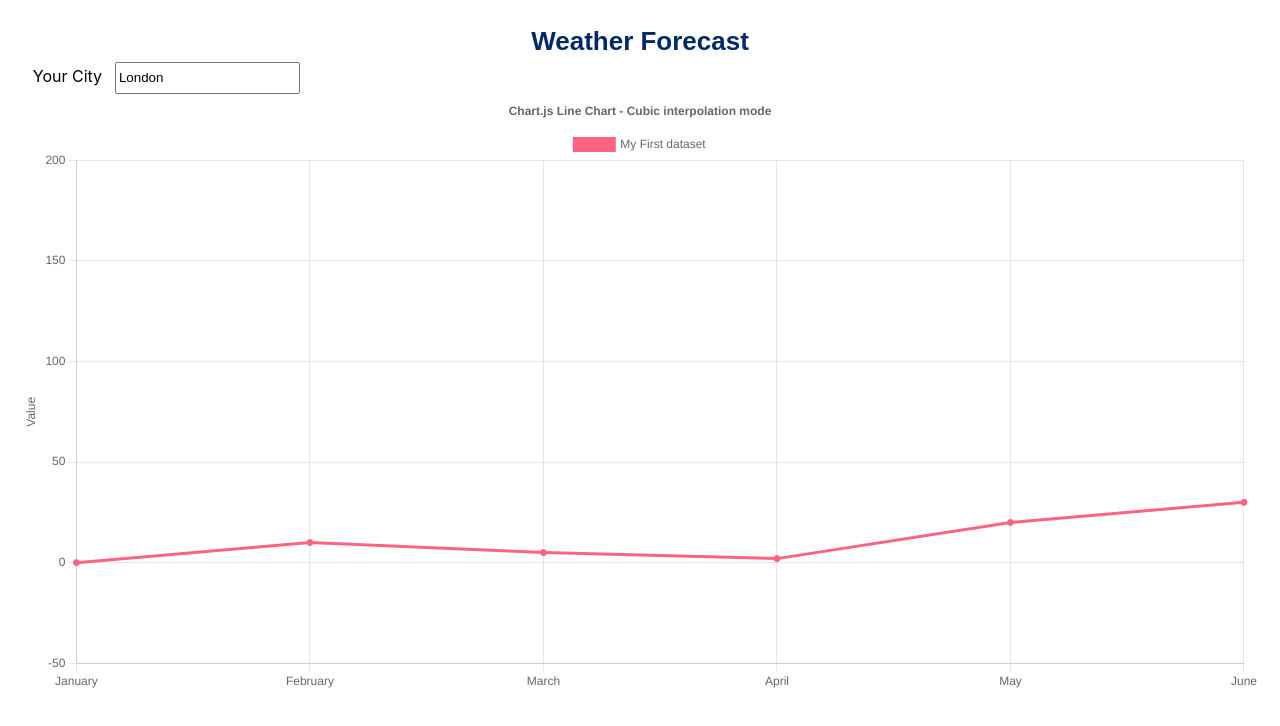
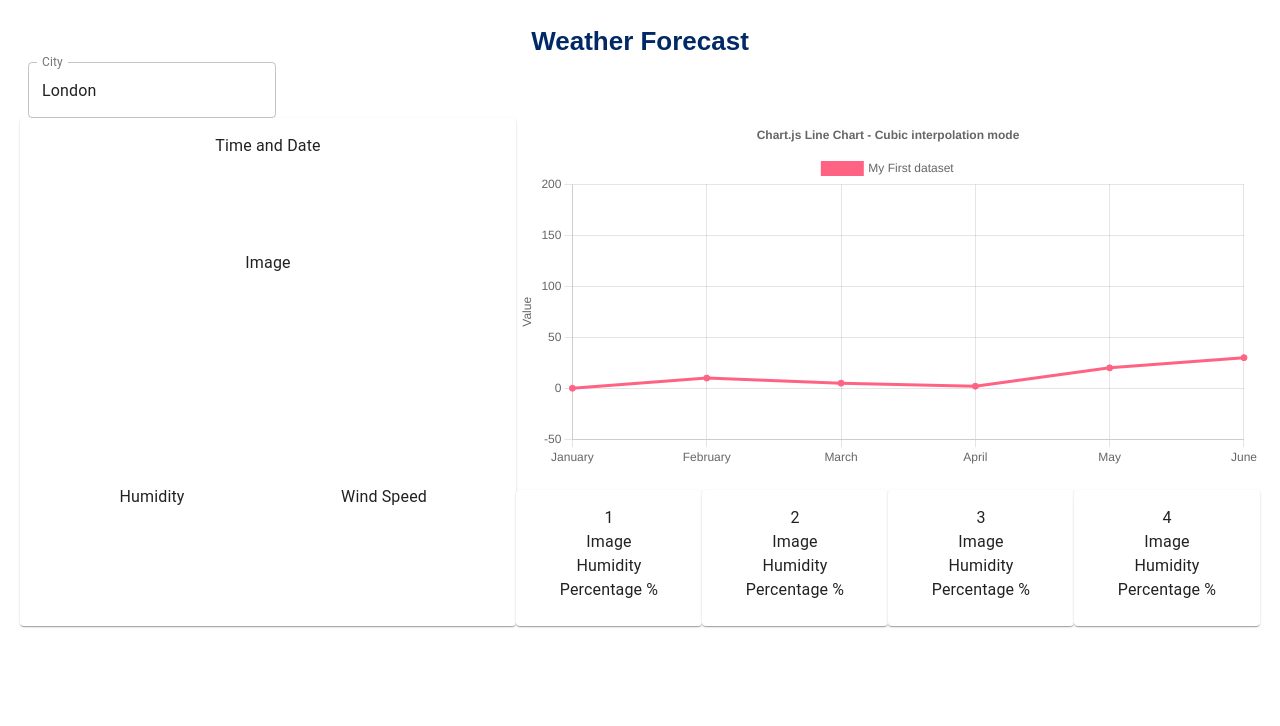
Before and after one commit to subbugv/Weather-forecast-website, a React (Create React App) app: page / in a window 1280 px wide. Shown: the top 726 px of the page. Built offline with nearby package versions, Linux system fonts and the light colour scheme; no server answers.

Commit message:
Complete Layout

```diff
--- a/package.json
+++ b/package.json
@@ -3,13 +3,17 @@
   "version": "0.1.0",
   "private": true,
   "dependencies": {
+    "@material-ui/core": "^4.11.4",
     "@testing-library/jest-dom": "^5.11.4",
     "@testing-library/react": "^11.1.0",
     "@testing-library/user-event": "^12.1.10",
     "chart.js": "^3.4.0",
     "react": "^17.0.2",
     "react-dom": "^17.0.2",
+    "react-redux": "^7.2.4",
     "react-scripts": "4.0.3",
+    "redux": "^4.1.0",
+    "redux-saga": "^1.1.3",
     "web-vitals": "^1.0.1"
   },
   "scripts": {
--- a/src/App.css
+++ /dev/null
@@ -1,66 +0,0 @@
-.App {
-  text-align: center;
-  min-height: 100vh;
-  margin: 20px;
-}
-
-.header {
-  color: rgb(0, 41, 102);
-  text-align: center;
-  /* display: flex;
-  justify-content: center;
-  align-items: center; */
-  font-size: calc(10px + 2vmin);
-  font-weight: bold;
-  font-family: Barlow, sans-serif;
-  line-height: 42px;
-  z-index: 1;
-  color: rgb(0, 41, 102);
-  margin: 0px;
-  transition: font-size 0.2s ease 0s;
-}
-
-.city {
-  text-align: left;
-  padding-left: 1vw;
-}
-
-#city {
-  margin-left: 1vw;
-  line-height: calc(10px + 2vmin);
-}
-
-.App-logo {
-  height: 40vmin;
-  pointer-events: none;
-}
-
-@media (prefers-reduced-motion: no-preference) {
-  .App-logo {
-    animation: App-logo-spin infinite 20s linear;
-  }
-}
-
-.App-header {
-  background-color: #282c34;
-  min-height: 100vh;
-  display: flex;
-  flex-direction: column;
-  align-items: center;
-  justify-content: center;
-  font-size: calc(10px + 2vmin);
-  color: white;
-}
-
-.App-link {
-  color: #61dafb;
-}
-
-@keyframes App-logo-spin {
-  from {
-    transform: rotate(0deg);
-  }
-  to {
-    transform: rotate(360deg);
-  }
-}
--- a/src/App.js
+++ b/src/App.js
@@ -1,13 +1,57 @@
-// import logo from "./logo.svg";
-import "./App.css";
-import ChartArea from "./components/ChartArea";
+import { Box, makeStyles } from "@material-ui/core";
+import React, { useState } from "react";
+import ChartArea from "./components/ChartArea/ChartArea";
+import CitySearch from "./components/CitySearch/CitySearch";
+import DayOverview from "./components/DayOverview/DayOverview";
+
+const useStyles = makeStyles({
+  root: {
+    minHeight: "100vh",
+    margin: "20px",
+  },
+  header: {
+    color: "rgb(0, 41, 102)",
+    textAlign: "center",
+    fontSize: "calc(10px + 2vmin)",
+    fontWeight: "bold",
+    fontFamily: "Barlow, sans-serif",
+    lineHeight: "42px",
+    zIndex: 1,
+    margin: "0px",
+    transition: "font-size 0.2s ease 0s",
+  },
+  bottom: {
+    display: "flex",
+  },
+  bottomLeft: {
+    width: "40%",
+  },
+  bottomRight: {
+    width: "60%",
+  },
+});
 
 function App() {
+  const classes = useStyles();
+  const [city, setCity] = useState("London");
+  const handleOnChange = (e) => {
+    setCity(e.target.value);
+  };
   return (
-    <div className="App">
-      <div className="header">Weather Forecast</div>
-      <ChartArea />
-    </div>
+    <Box className={classes.root}>
+      <Box className={classes.header}>
+        Weather Forecast
+      </Box>
+      <CitySearch handleOnChange={handleOnChange} city={city} />
+      <Box className={classes.bottom}>
+        <Box className={classes.bottomLeft}>
+          <DayOverview />
+        </Box>
+        <Box className={classes.bottomRight}>
+          <ChartArea city={city} />
+        </Box>
+      </Box>
+    </Box>
   );
 }
 
--- a/src/components/ChartArea.js
+++ /dev/null
@@ -1,19 +0,0 @@
-import React, { useState } from "react";
-import ChartInstance from "./ChartInstance";
-
-export default function ChartArea() {
-  const [city, setCity] = useState('London');
-
-  const handleOnChange =(event) => {
-    setCity(event.target.value);
-  };
-  return (
-    <div>
-      <div className="city">
-        <label htmlFor="city">Your City</label>
-        <input type="text" placeholder="Enter your city" name="city" id="city" value={city} onChange={handleOnChange}/>
-      </div>
-      <ChartInstance city={city}/>
-    </div>
-  );
-}
--- /dev/null
+++ b/src/components/ChartArea/ChartArea.js
@@ -0,0 +1,12 @@
+import React from "react";
+import ChartInstance from "../ChartInstance/ChartInstance";
+import DaySelector from "../DaySelector/DaySelector";
+
+export default function ChartArea({city}) {
+  return (
+    <div>
+      <ChartInstance city={city} />
+      <DaySelector />
+    </div>
+  );
+}
--- /dev/null
+++ b/src/components/CitySearch/CitySearch.js
@@ -0,0 +1,22 @@
+import { makeStyles, Box, TextField } from "@material-ui/core";
+import React from "react";
+
+const useStyles = makeStyles({
+  root: {
+    paddingLeft: "1vh",
+  },
+});
+
+export default function CitySearch({ handleOnChange, city }) {
+  const classes = useStyles();
+  return (
+    <Box className={classes.root}>
+      <TextField
+        label="City"
+        variant="outlined"
+        value={city}
+        onChange={handleOnChange}
+      />
+    </Box>
+  );
+}
--- /dev/null
+++ b/src/components/DayOverview/DayOverview.js
@@ -0,0 +1,52 @@
+import { Card, CardContent, Typography, makeStyles } from "@material-ui/core";
+import React from "react";
+
+const useStyles = makeStyles({
+  root: {
+    textAlign: "center",
+    height: "100%",
+  },
+  cardContent: {
+    textAlign: "center",
+    height: "calc(100% - 40px)",
+  },
+  date: {
+    height: "25%",
+    width: "100%",
+  },
+  image: {
+    height: "50%",
+    width: "100%",
+  },
+  bottomLeft: {
+    height: "25%",
+    width: "100%",
+  },
+  leftBottom: {
+    display: "flex",
+  },
+  humidity: {
+    width: "50%",
+  },
+  wind: {
+    width: "50%",
+  },
+});
+
+export default function DayOverview() {
+  const classes = useStyles();
+  return (
+    <Card className={classes.root}>
+      <CardContent className={classes.cardContent}>
+        <Typography className={classes.date}>Time and Date</Typography>
+        <Typography className={classes.image}>Image</Typography>
+        <Typography className={classes.bottomLeft}>
+          <Typography className={classes.leftBottom}>
+            <Typography className={classes.humidity}>Humidity</Typography>
+            <Typography className={classes.wind}>Wind Speed</Typography>
+          </Typography>
+        </Typography>
+      </CardContent>
+    </Card>
+  );
+}
--- /dev/null
+++ b/src/components/DayPreview/DayPreview.js
@@ -0,0 +1,27 @@
+import React from "react";
+import { makeStyles } from "@material-ui/core/styles";
+import { Card, CardContent, Typography } from "@material-ui/core";
+
+const useStyles = makeStyles({
+  root: {
+    width: "25%",
+    flexDirection: "column",
+  },
+  card: {
+    textAlign: "center",
+  },
+});
+
+export default function DayPreview({ day }) {
+  const classes = useStyles();
+  return (
+    <Card className={classes.root}>
+      <CardContent className={classes.card}>
+        <Typography>{day}</Typography>
+        <Typography>Image</Typography>
+        <Typography>Humidity</Typography>
+        <Typography>Percentage %</Typography>
+      </CardContent>
+    </Card>
+  );
+}
--- /dev/null
+++ b/src/components/DaySelector/DaySelector.js
@@ -0,0 +1,15 @@
+import { Box, makeStyles } from "@material-ui/core";
+import React from "react";
+import DayPreview from "../DayPreview/DayPreview";
+
+const useStyles = makeStyles({
+  root: {
+    display: 'flex',
+  }
+})
+export default function DaySelector() {
+  const classes = useStyles();
+  const days = [1, 2, 3, 4];
+  const day = days.map((day, i) => <DayPreview day={day} key={day + i} />);
+  return <Box className={classes.root}>{day}</Box>;
+}
```
Also changed, not shown: src/components/ChartInstance/ChartInstance.js (renamed from src/components/ChartInstance.js), 1 other file (tests, documents, lock files or other folders).
